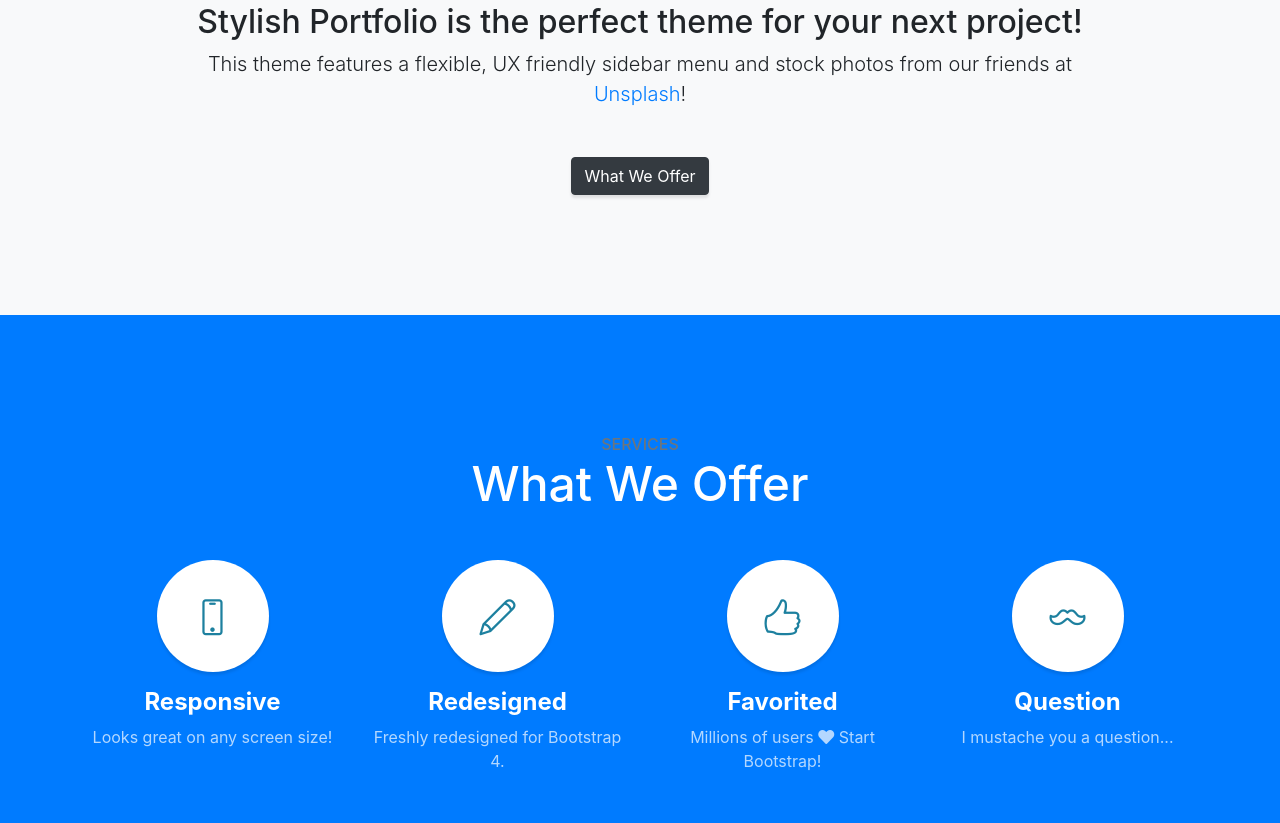
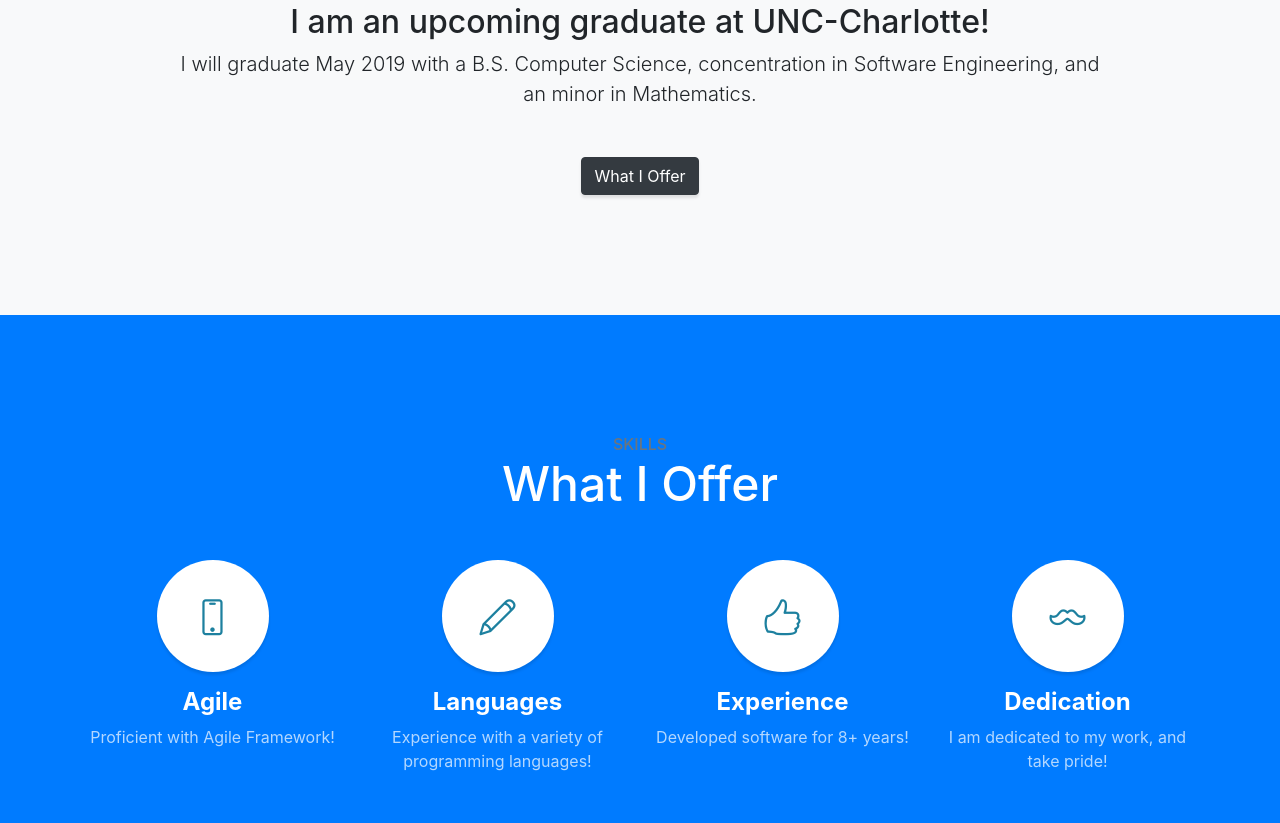
Before and after one commit to markalanv/markalanv.github.io, a website with bundled scripts: page index.html in a window 1280 px wide. Shown: the part 917-1740 px from the top of the page. Built offline with nearby package versions, Linux system fonts and the light colour scheme.

Commit message:
Changed Index Page

```diff
--- a/index.html
+++ b/index.html
@@ -55,9 +55,9 @@
     <!-- Header -->
     <header class="masthead d-flex">
       <div class="container text-center my-auto">
-        <h1 class="mb-1">Stylish Portfolio</h1>
+        <h1 class="mb-1">Mark Alan Varney Jr</h1>
         <h3 class="mb-5">
-          <em>A Free Bootstrap Theme by Start Bootstrap</em>
+          <em>A Personal Portfolio</em>
         </h3>
         <a class="btn btn-primary btn-xl js-scroll-trigger" href="#about">Find Out More</a>
       </div>
@@ -69,10 +69,9 @@
       <div class="container text-center">
         <div class="row">
           <div class="col-lg-10 mx-auto">
-            <h2>Stylish Portfolio is the perfect theme for your next project!</h2>
-            <p class="lead mb-5">This theme features a flexible, UX friendly sidebar menu and stock photos from our friends at
-              <a href="https://unsplash.com/">Unsplash</a>!</p>
-            <a class="btn btn-dark btn-xl js-scroll-trigger" href="#services">What We Offer</a>
+            <h2>I am an upcoming graduate at UNC-Charlotte!</h2>
+            <p class="lead mb-5">I will graduate May 2019 with a B.S. Computer Science, concentration in Software Engineering, and an minor in Mathematics.</p>
+            <a class="btn btn-dark btn-xl js-scroll-trigger" href="#services">What I Offer</a>
           </div>
         </div>
       </div>
@@ -82,8 +81,8 @@
     <section class="content-section bg-primary text-white text-center" id="services">
       <div class="container">
         <div class="content-section-heading">
-          <h3 class="text-secondary mb-0">Services</h3>
-          <h2 class="mb-5">What We Offer</h2>
+          <h3 class="text-secondary mb-0">Skills</h3>
+          <h2 class="mb-5">What I Offer</h2>
         </div>
         <div class="row">
           <div class="col-lg-3 col-md-6 mb-5 mb-lg-0">
@@ -91,38 +90,36 @@
               <i class="icon-screen-smartphone"></i>
             </span>
             <h4>
-              <strong>Responsive</strong>
+              <strong>Agile</strong>
             </h4>
-            <p class="text-faded mb-0">Looks great on any screen size!</p>
+            <p class="text-faded mb-0">Proficient with Agile Framework!</p>
           </div>
           <div class="col-lg-3 col-md-6 mb-5 mb-lg-0">
             <span class="service-icon rounded-circle mx-auto mb-3">
               <i class="icon-pencil"></i>
             </span>
             <h4>
-              <strong>Redesigned</strong>
+              <strong>Languages</strong>
             </h4>
-            <p class="text-faded mb-0">Freshly redesigned for Bootstrap 4.</p>
+            <p class="text-faded mb-0">Experience with a variety of programming languages!</p>
           </div>
           <div class="col-lg-3 col-md-6 mb-5 mb-md-0">
             <span class="service-icon rounded-circle mx-auto mb-3">
               <i class="icon-like"></i>
             </span>
             <h4>
-              <strong>Favorited</strong>
+              <strong>Experience</strong>
             </h4>
-            <p class="text-faded mb-0">Millions of users
-              <i class="fas fa-heart"></i>
-              Start Bootstrap!</p>
+            <p class="text-faded mb-0">Developed software for 8+ years!</p>
           </div>
           <div class="col-lg-3 col-md-6">
             <span class="service-icon rounded-circle mx-auto mb-3">
               <i class="icon-mustache"></i>
             </span>
             <h4>
-              <strong>Question</strong>
+              <strong>Dedication</strong>
             </h4>
-            <p class="text-faded mb-0">I mustache you a question...</p>
+            <p class="text-faded mb-0">I am dedicated to my work, and take pride!</p>
           </div>
         </div>
       </div>
@@ -131,10 +128,10 @@
     <!-- Callout -->
     <section class="callout">
       <div class="container text-center">
-        <h2 class="mx-auto mb-5">Welcome to
+        <h2 class="mx-auto mb-5">Consider adding myself to
           <em>your</em>
-          next website!</h2>
-        <a class="btn btn-primary btn-xl" href="https://startbootstrap.com/template-overviews/stylish-portfolio/">Download Now!</a>
+          team!</h2>
+        <a class="btn btn-primary btn-xl" href="mailto:mvarney@uncc.edu">Contact Now!</a>
       </div>
     </section>
 
```
